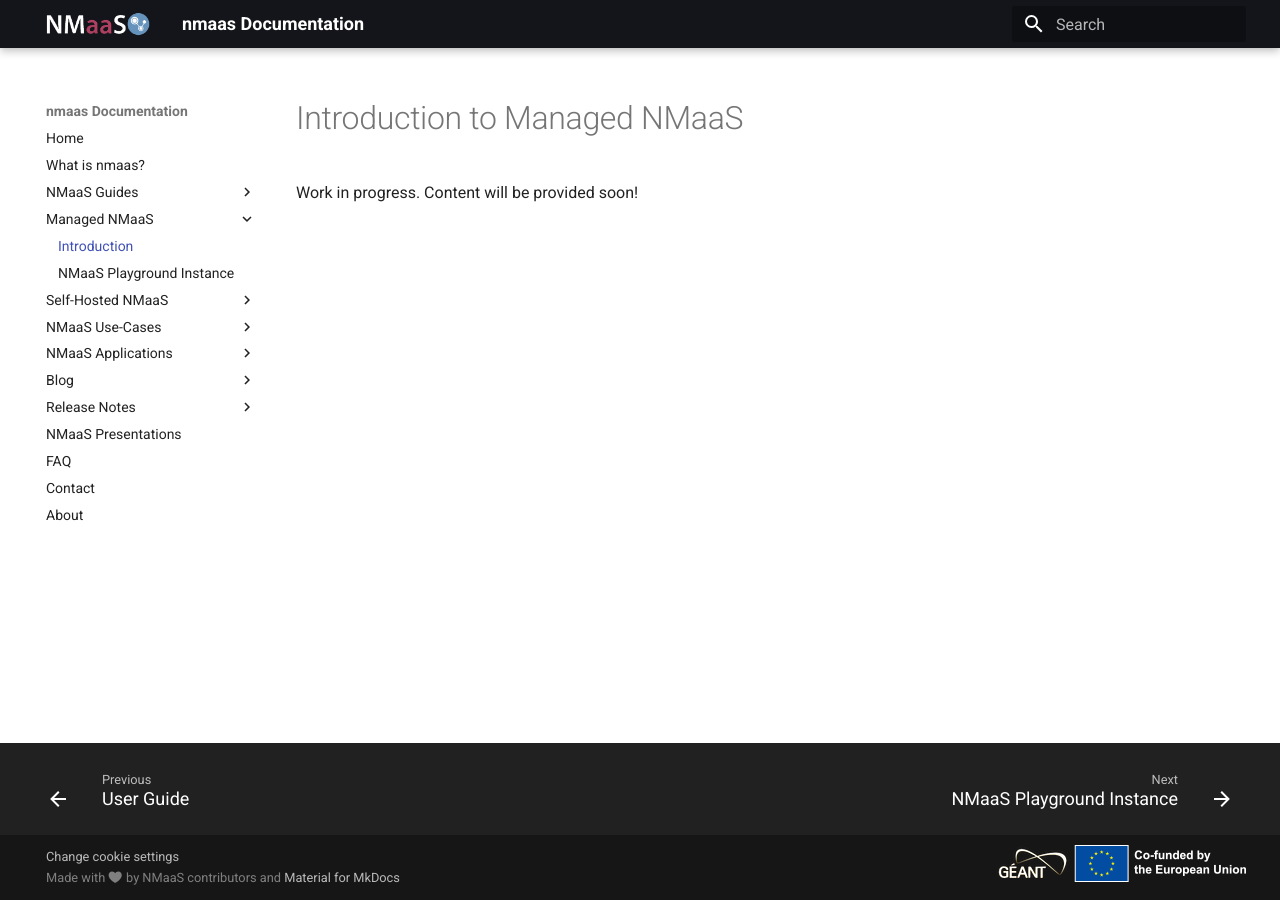
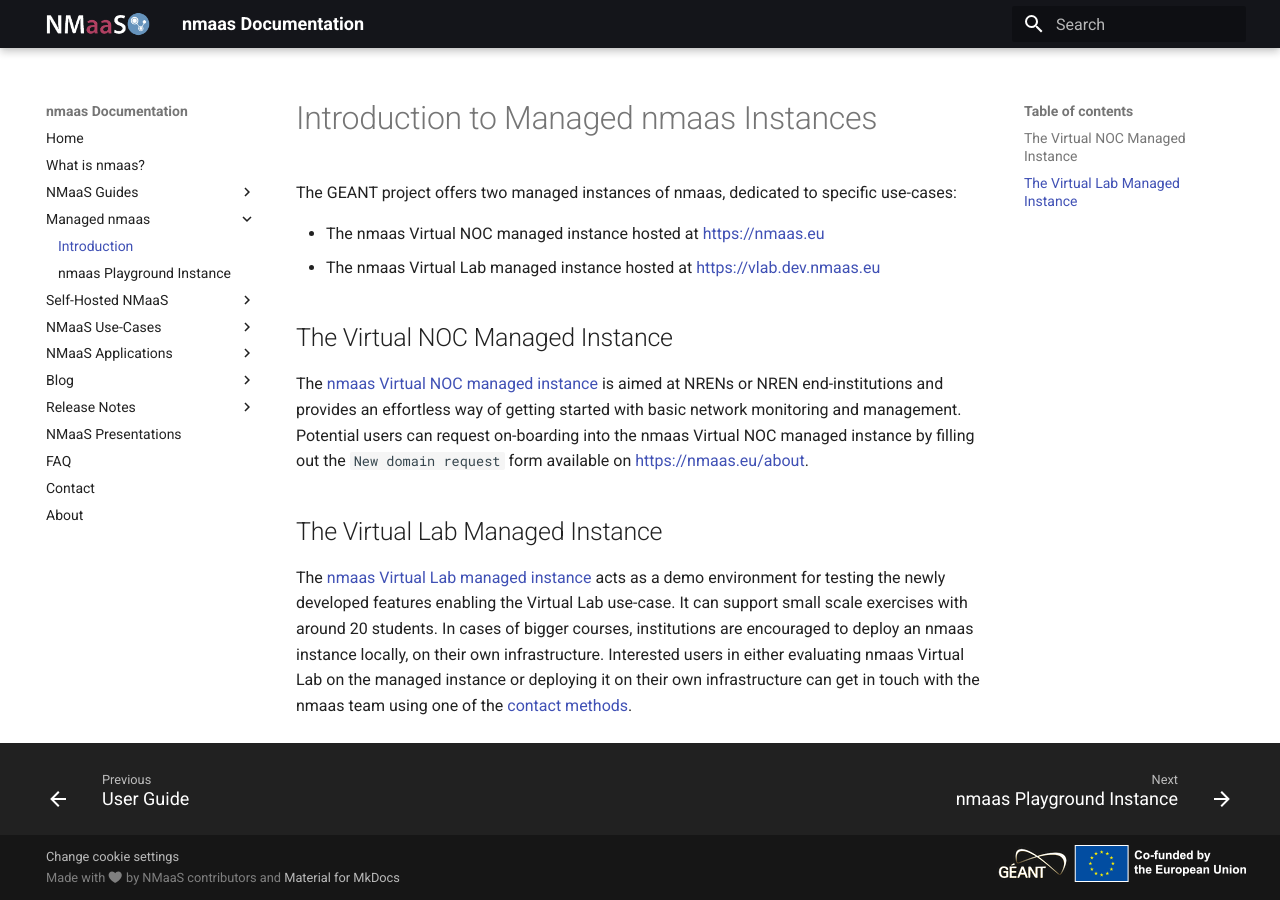
Before and after one commit to nmaas-platform/nmaas-docs, an MkDocs documentation site: the page built from docs/managed-nmaas/introduction.md, in a window 1280 px wide. Built offline with MkDocs 1.6.1 and Material for MkDocs 9.7.7, drawn with Linux system fonts in a browser that asks for light colours.

Commit message:
Add information about managed nmaas instances

```diff
--- a/docs/managed-nmaas/introduction.md
+++ b/docs/managed-nmaas/introduction.md
@@ -1,3 +1,14 @@
-# Introduction to Managed NMaaS
+# Introduction to Managed nmaas Instances
 
-Work in progress. Content will be provided soon!
+The GEANT project offers two managed instances of nmaas, dedicated to specific use-cases:
+
+- The nmaas Virtual NOC managed instance hosted at [https://nmaas.eu](https://nmaas.eu)
+- The nmaas Virtual Lab managed instance hosted at [https://vlab.dev.nmaas.eu](https://vlab.dev.nmaas.eu)
+
+## The Virtual NOC Managed Instance
+
+The [nmaas Virtual NOC managed instance](https://nmaas.eu) is aimed at NRENs or NREN end-institutions and provides an effortless way of getting started with basic network monitoring and management. Potential users can request on-boarding into the nmaas Virtual NOC managed instance by filling out the `New domain request` form available on [https://nmaas.eu/about](https://nmaas.eu/about).
+
+## The Virtual Lab Managed Instance
+
+The [nmaas Virtual Lab managed instance](https://vlab.dev.nmaas.eu) acts as a demo environment for testing the newly developed features enabling the Virtual Lab use-case. It can support small scale exercises with around 20 students. In cases of bigger courses, institutions are encouraged to deploy an nmaas instance locally, on their own infrastructure. Interested users in either evaluating nmaas Virtual Lab on the managed instance or deploying it on their own infrastructure can get in touch with the nmaas team using one of the [contact methods](../contact.md).
--- a/mkdocs.yml
+++ b/mkdocs.yml
@@ -7,9 +7,9 @@
     - Application Manager Guide: 'guides/application-manager-guide.md'
     - Domain Admin Guide: 'guides/domain-admin-guide.md'
     - User Guide: 'guides/user-guide.md'
-  - Managed NMaaS:
+  - Managed nmaas:
     - Introduction: 'managed-nmaas/introduction.md'
-    - NMaaS Playground Instance: 'managed-nmaas/nmaas-playground-instance.md'
+    - nmaas Playground Instance: 'managed-nmaas/nmaas-playground-instance.md'
   - Self-Hosted NMaaS:
     - Introduction: 'self-hosted-nmaas/introduction.md'
     - Installation Guide: 'self-hosted-nmaas/install-guide.md'
```
